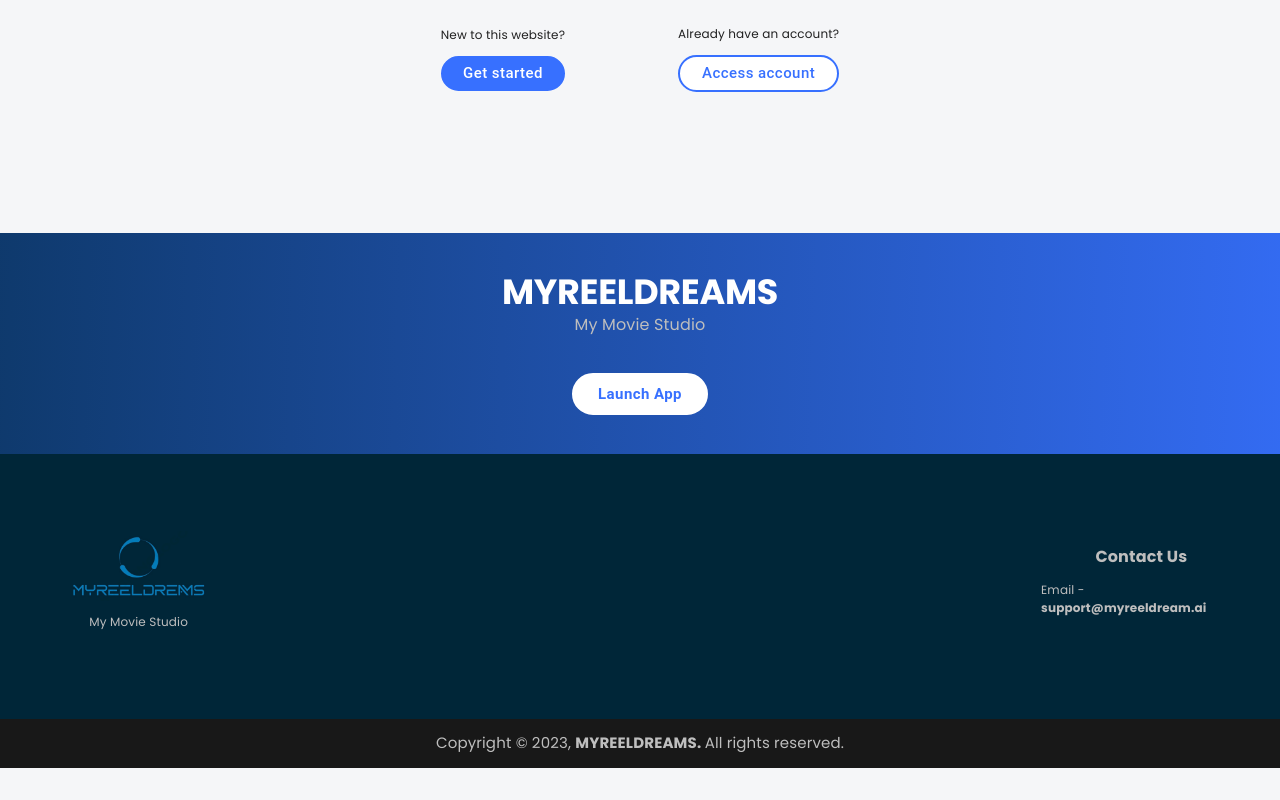
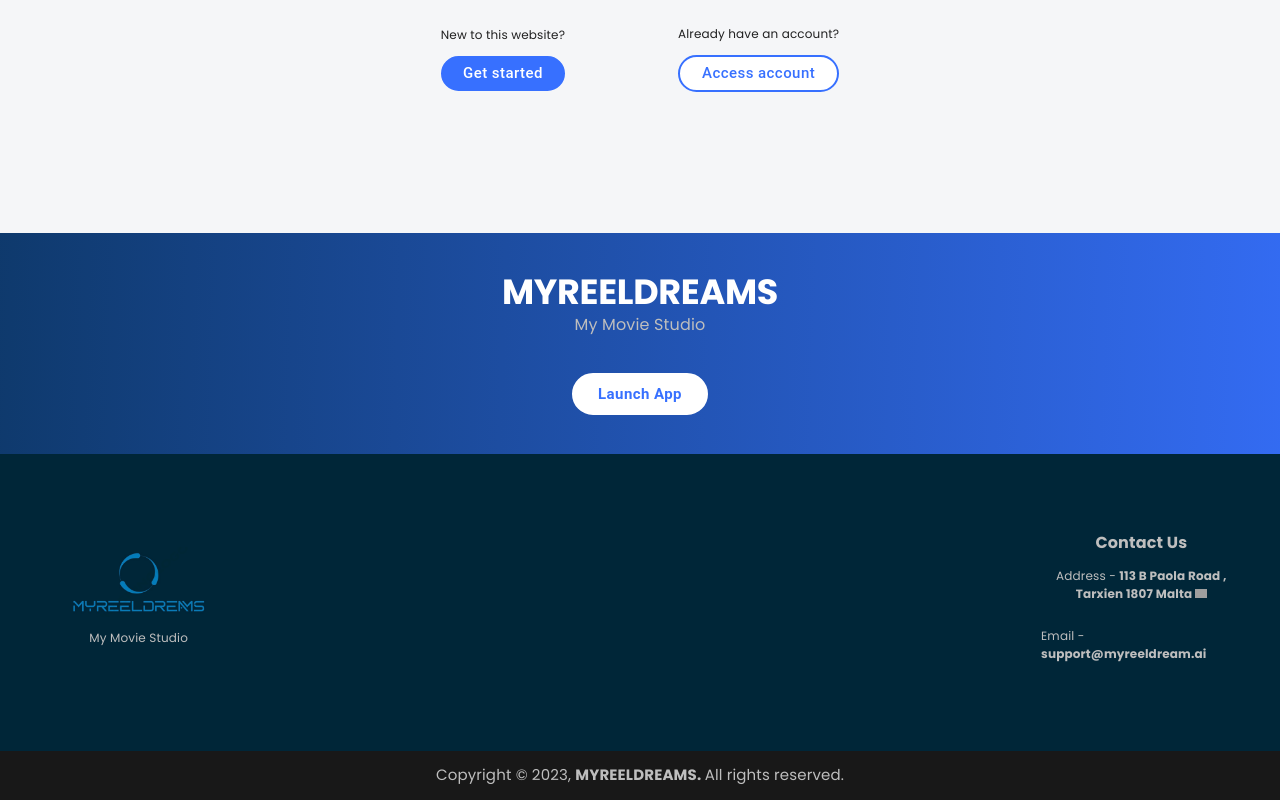
Before and after one commit to saudkhanbpk/youblockchainer-landingpage, a React (Create React App) app: page / in a window 1280 px wide. Shown: the part 968-1768 px from the top of the page. Before the commit the page ends 1736 px from the top, so only its background shows below. Built offline with nearby package versions, Linux system fonts and the light colour scheme; grey boxes are pictures that could not be loaded.

Commit message:
address changed

```diff
--- a/src/components/Footer.js
+++ b/src/components/Footer.js
@@ -27,6 +27,8 @@
                 </Grid>
                 <Grid item md={2} xs={12} sx={{ display: 'flex', alignItems: 'center', flexDirection: 'column', justifyContent: 'center' }}>
                     <h4 style={{ color: '#BEBEBE', margin: '0', padding: '0' }} >Contact Us</h4>
+                    <p style={{ fontSize: '12px', color: '#BEBEBE', textAlign:'center' }} onClick={() => window.open("https://www.google.com/maps/search/?api=1&query=113+B+Paola+Road,+Tarxien+1807+Malta", "_blank")}> Address - <strong style={{ cursor: 'pointer' }} >113 B Paola Road , Tarxien 1807 Malta <img style={{width:'12px'}} src="https://wallpapercave.com/wp/wp4212576.jpg" alt="Flag of Malta"/></strong></p>
+
                     <p style={{ fontSize: '12px', color: '#BEBEBE' }} onClick={() => window.open("mailto:support@myreeldream.ai", "_blank")}> Email - <strong style={{ cursor: 'pointer' }} >support@myreeldream.ai</strong></p>
 
                 </Grid>
```
